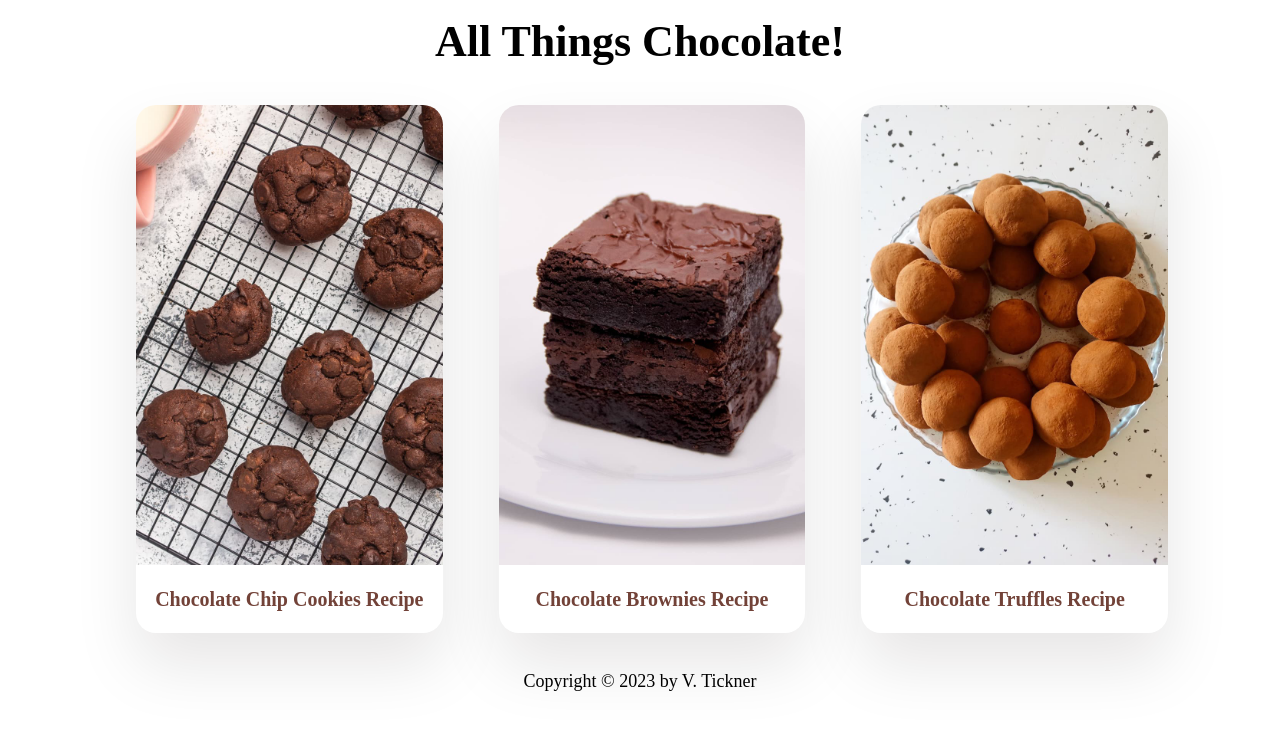
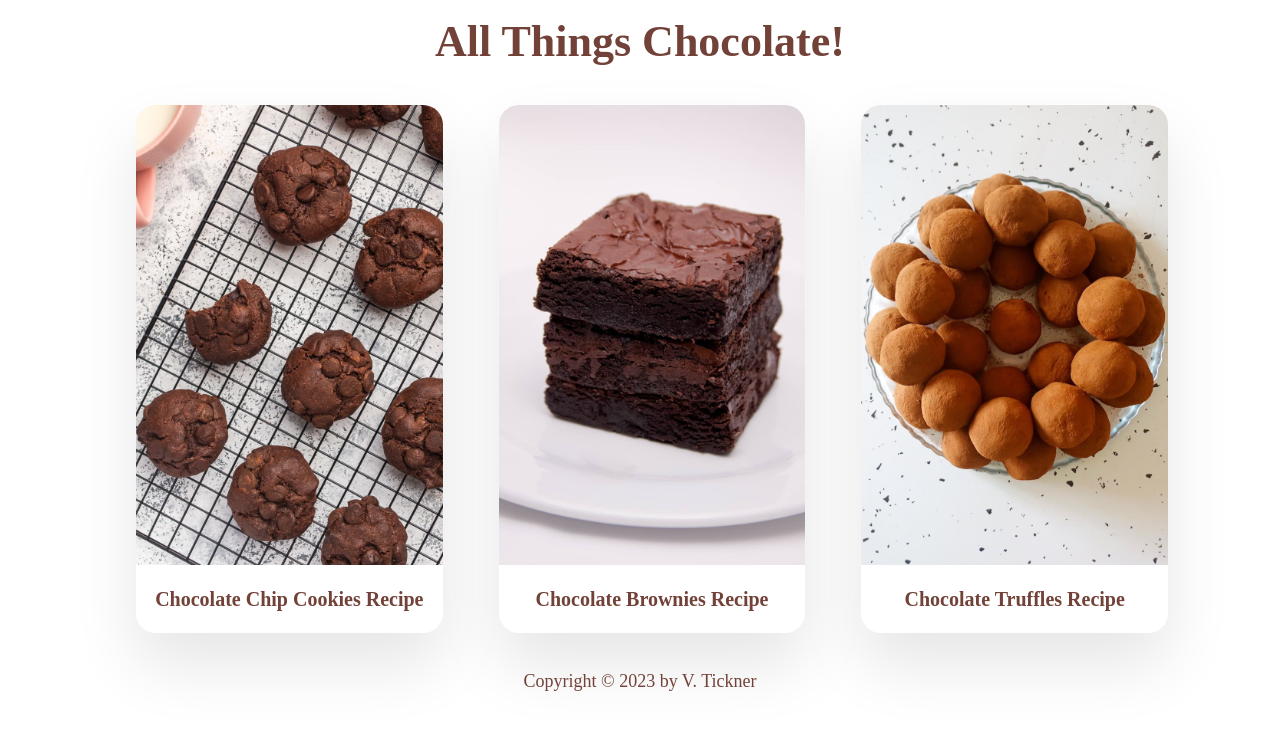
Before and after one commit to VTickner/odin-recipes, a plain HTML site: page index.html in a window 1280 px wide. Drawn offline with Linux system fonts and the light colour scheme.

Commit message:
Update missing colour code on HTML

```diff
--- a/css/styles.css
+++ b/css/styles.css
@@ -6,7 +6,7 @@
 
 html {
   font-size: 62.5%;
-  color: #;
+  color: #724238;
 }
 
 body {
```
